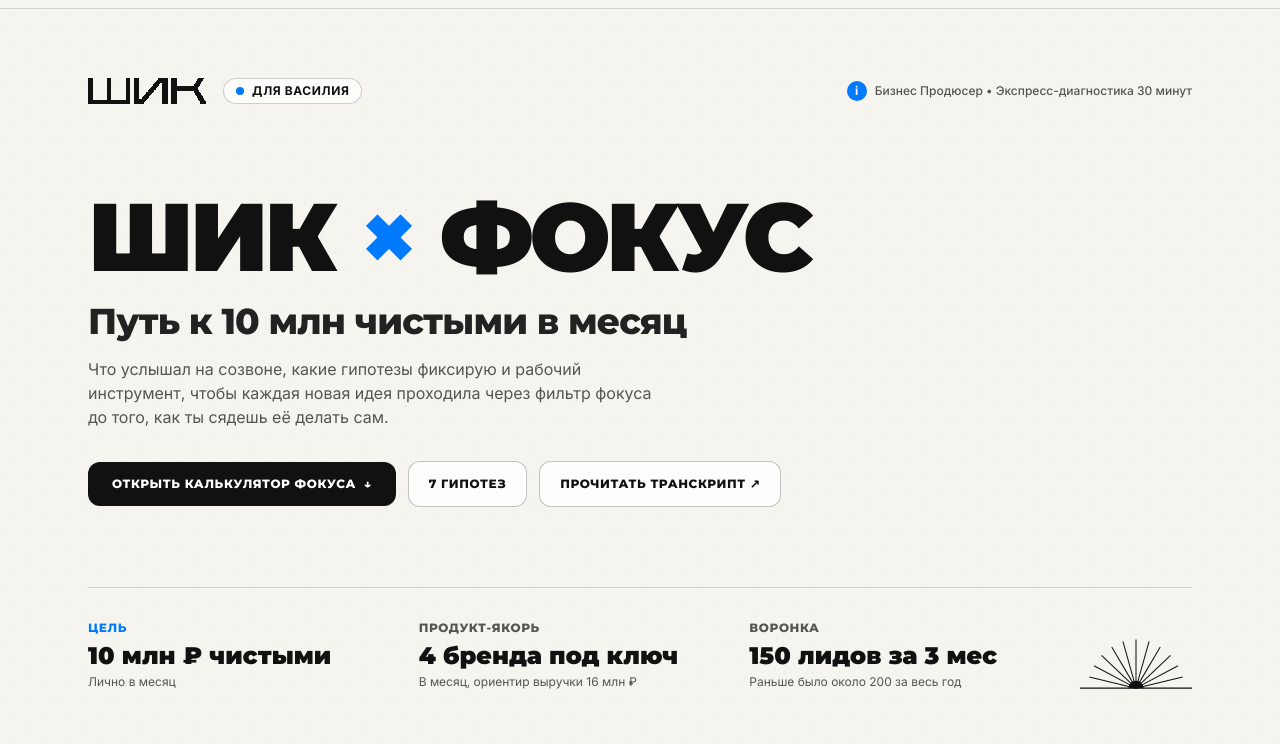
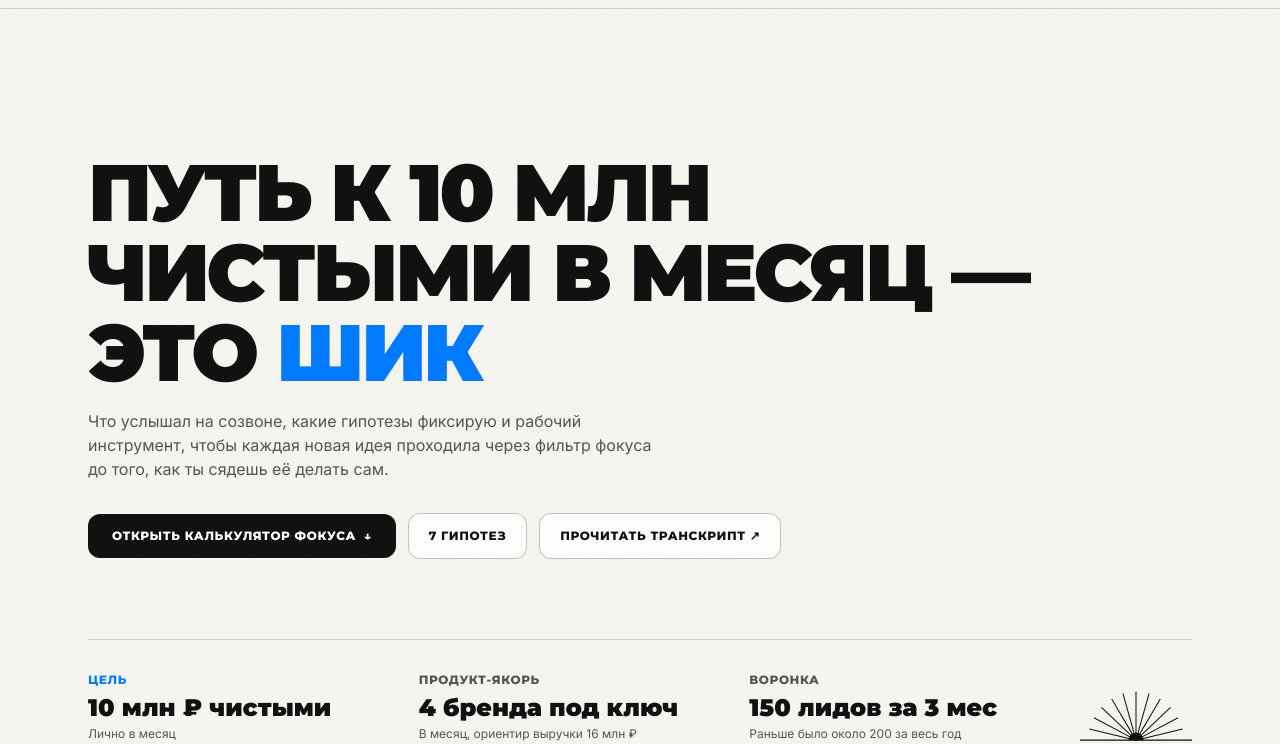
Before and after one commit to Bigbagfilms/shik-diagnostika, a plain HTML site: page index.html in a window 1280 px wide. Shown: the part 56-800 px from the top of the page. Drawn offline with nearby package versions, Linux system fonts and the light colour scheme.

Commit message:
Новый заголовок, убрана дублирующая строка

```diff
--- a/index.html
+++ b/index.html
@@ -107,24 +107,10 @@
 
     <!-- 01 HERO -->
     <section id="hero" data-slide="01/06" class="min-h-[calc(100vh-5rem)] py-12 sm:py-16 flex flex-col justify-between border-b border-ink/15">
-      <div class="flex flex-wrap items-center justify-between gap-4">
-        <div class="flex items-center gap-4">
-          <svg class="h-9 w-[119px] text-ink" aria-label="ШИК"><use href="#shik"/></svg>
-          <span class="inline-flex items-center gap-2 px-3 py-1 rounded-full bg-white/80 border border-ink/20 text-xs font-bold uppercase tracking-wider">
-            <span class="w-2 h-2 rounded-full bg-accent"></span>Для Василия
-          </span>
-        </div>
-        <div class="inline-flex items-center gap-2 text-xs font-medium text-muted">
-          <span class="w-5 h-5 rounded-full bg-accent text-white font-bold text-xs flex items-center justify-center flex-shrink-0">i</span>
-          <span>Бизнес Продюсер • Экспресс-диагностика 30 минут</span>
-        </div>
-      </div>
+      <div></div>
 
       <div class="my-14 sm:my-20">
-        <h1 class="font-display-tight font-black text-5xl sm:text-7xl md:text-8xl lg:text-[96px] uppercase">
-          ШИК <span class="text-accent">×</span> фокус
-        </h1>
-        <p class="mt-4 text-2xl sm:text-4xl font-display font-extrabold tracking-tight text-inkSoft">Путь к 10 млн чистыми в месяц</p>
+        <h1 class="font-display-tight font-black text-4xl sm:text-6xl md:text-7xl lg:text-[80px] uppercase max-w-5xl">Путь к 10 млн чистыми в месяц — это <span class="text-accent">ШИК</span></h1>
         <p class="mt-4 text-sm sm:text-base text-muted max-w-xl leading-relaxed">
           Что услышал на созвоне, какие гипотезы фиксирую и рабочий инструмент, чтобы каждая новая идея проходила через фильтр фокуса до того, как ты сядешь её делать сам.
         </p>
```
